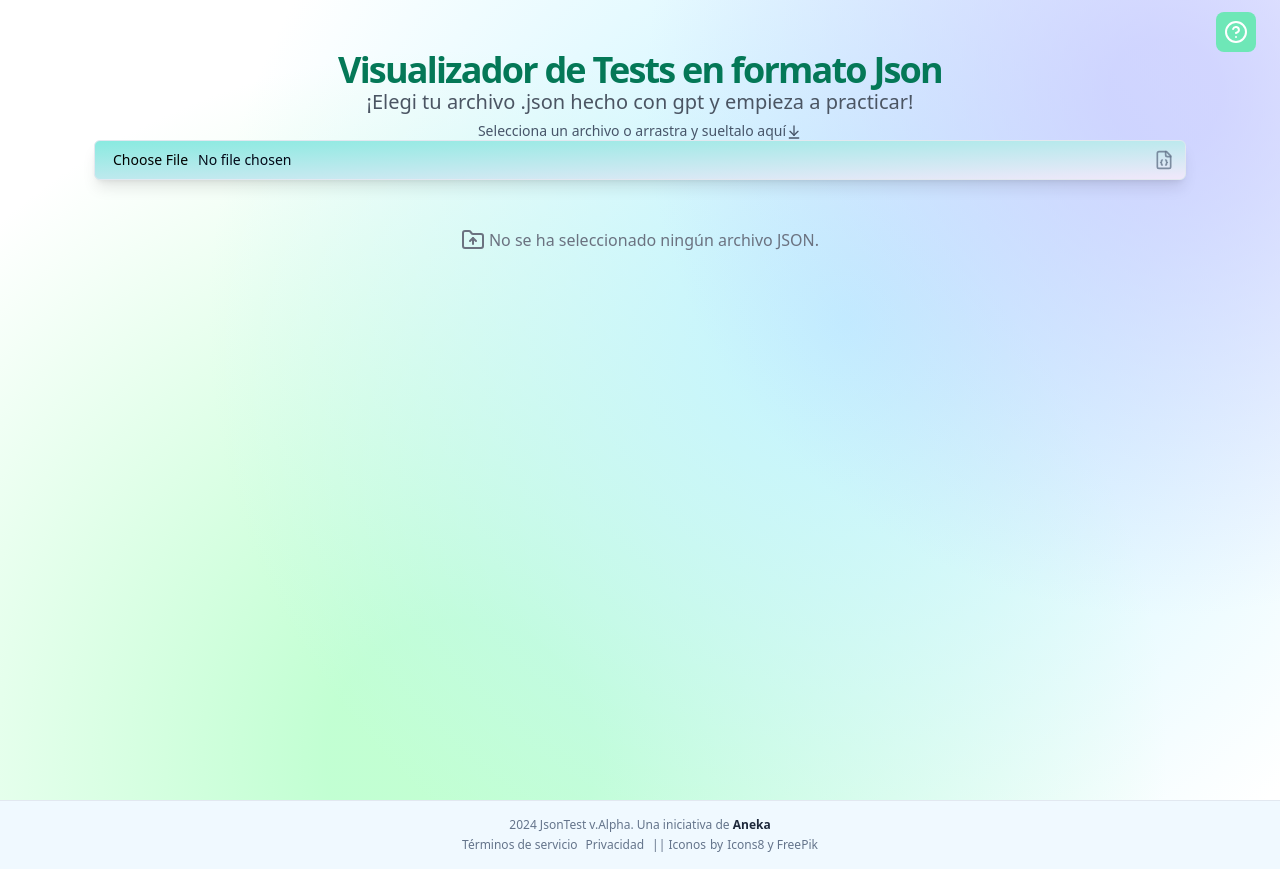
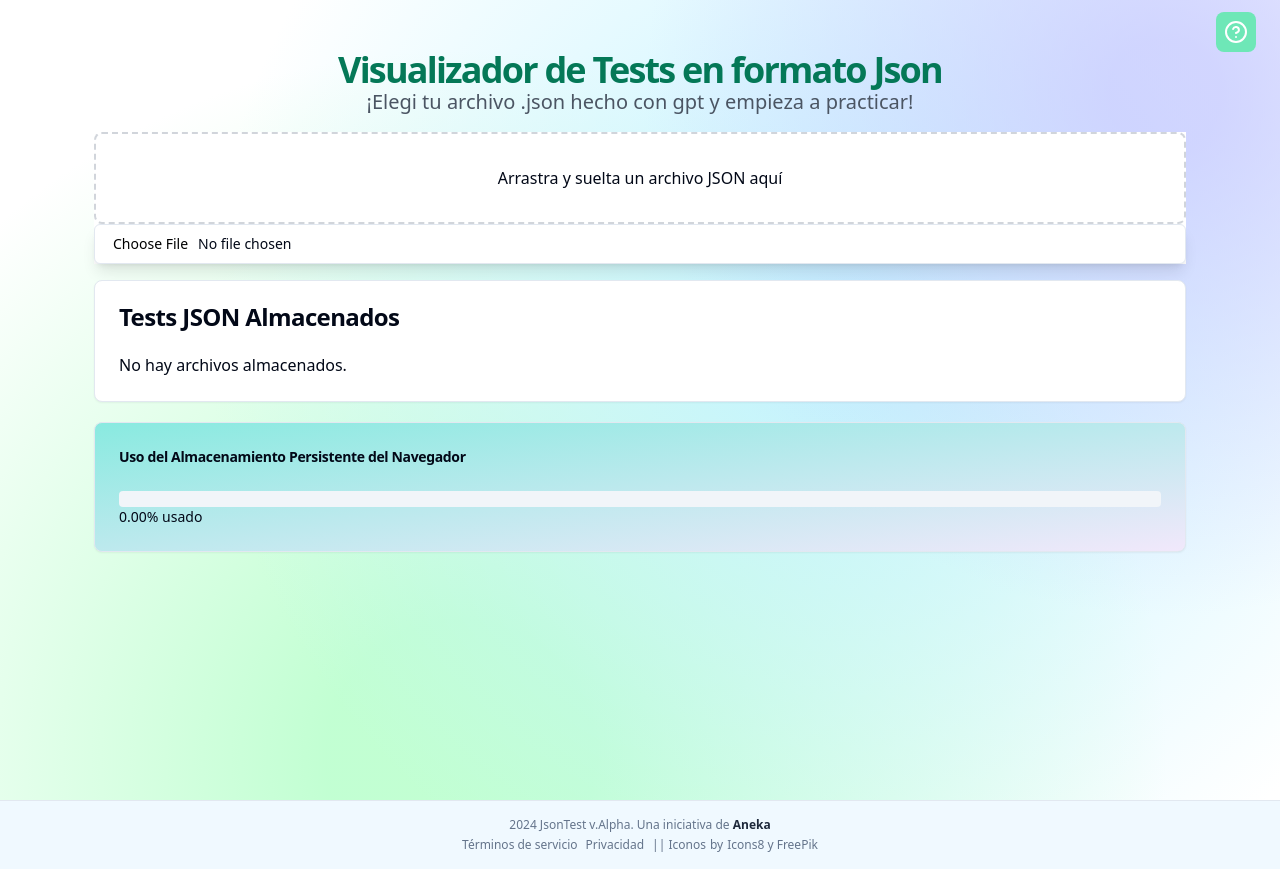
Before and after one commit to fitoji/json-view, a React (Vite) app: page / in a window 1280 px wide. Built offline with nearby package versions, Linux system fonts and the light colour scheme.

Commit message:
add storageusage, storedfiles, etc...

```diff
--- a/src/components/Docs.jsx
+++ b/src/components/Docs.jsx
@@ -107,12 +107,13 @@ export default function Docs() {
         <AccordionTrigger>Modo de uso</AccordionTrigger>
         <AccordionContent>
         <ol className="list-decimal pl-5">
-            <li>Carga tu archivo JSON de cuestionarios.</li>
-            <li>La aplicación convertirá automáticamente el JSON en un test interactivo.</li>
+            <li>Carga tu archivos JSON de cuestionarios (puedes seleccionarlos uno a uno o arrastrarlos y soltarlos).</li>
+            <li>En un componente se mostrarán los tests guardados correctamente.</li>
+            <li>Clickea en VER y  <strong>¡empieza a practicar!</strong></li>
             <li>Comienza a responder las preguntas una por una.</li>
             <li>Recibe retroalimentación inmediata sobre tus respuestas.</li>
             <li>Al finalizar el test, tendrás la opción de repasar tus errores.</li>
-          </ol>
+        </ol>
         </AccordionContent>
       </AccordionItem>
       <AccordionItem value="item-4">
@@ -123,6 +124,7 @@ export default function Docs() {
             <li><strong>Orden Aleatorio de opciones:</strong> Las opciones a,b,c,d irán cambiando aleatoriamente, se mantiene referencia para aquellas respuestas que digan a y b son ciertas por ejemplo.</li>
             <li><strong>Retroalimentación Inmediata:</strong> Recibe información sobre cada respuesta a medida que avanzas en el test.</li>
             <li><strong>Repaso de Errores:</strong> Una vez finalizado el test, puedes repasar las preguntas que respondiste incorrectamente.</li>
+            <li><strong>Almacenamiento en Local:</strong> Podrás almacenar cientos de Test en la memoria local de tu Navegador, tus cuestionarios están solo en tu Navegador y solo tu tendrás acceso.</li>
           </ul>
         </AccordionContent>
       </AccordionItem>
--- /dev/null
+++ b/src/components/FileDropZone.jsx
@@ -0,0 +1,100 @@
+import React, { useState } from 'react'
+import { Input } from './ui/input'
+
+export default function FileDropZone({ onFileDrop }) {
+  const [isDragging, setIsDragging] = useState(false)
+
+  const handleDragOver = (e) => {
+    e.preventDefault()
+    setIsDragging(true)
+  }
+
+  const handleDragLeave = () => {
+    setIsDragging(false)
+  }
+
+  const handleDrop = (e) => {
+    e.preventDefault()
+    setIsDragging(false)
+    const file = e.dataTransfer.files[0]
+    if (file && file.type === 'application/json') {
+      const reader = new FileReader()
+      reader.onload = (event) => {
+        try {
+          const jsonContent = JSON.parse(event.target.result)
+          onFileDrop(file.name, jsonContent)
+        } catch (error) {
+          console.error('Error parsing JSON:', error)
+        }
+      }
+      reader.readAsText(file)
+    }
+  }
+
+  const [jsonData, setJsonData] = useState(null)
+  const [isLoading, setIsLoading] = useState(false)
+  const [fileName, setFileName] = useState("")
+
+
+  const handleFileUpload = (e) => {
+    const file = e.target.files[0]
+
+    if (file) {
+      setIsLoading(true)
+      setJsonData(null) // Limpiar datos anteriores
+      setFileName(file.name)
+
+      const reader = new FileReader()
+      reader.onload = (event) => {
+        try {
+          const jsonContent = JSON.parse(event.target.result)
+          setJsonData(jsonContent)
+          onFileDrop(file.name, jsonContent)
+
+
+
+        } catch (error) {
+          console.error('Error al parsear el JSON:', error)
+
+        } finally {
+
+          setIsLoading(false)
+        }
+      }
+      reader.readAsText(file)
+    } else {
+      setFileName("")
+      setJsonData(null)
+    }
+
+  }
+
+
+
+  return (
+    <div className="bg-white hover:bg-emerald-100">
+<div
+      onDragOver={handleDragOver}
+      onDragLeave={handleDragLeave}
+      onDrop={handleDrop}
+      className={`border-2 border-dashed rounded-lg p-8 text-center ${
+        isDragging ? 'border-blue-500 bg-blue-50' : 'border-gray-300'
+      }`}
+    >
+
+      {isDragging ? 'Suelta el archivo aquí' : 'Arrastra y suelta un archivo JSON aquí'}
+
+    </div>
+    <Input
+    id="fileInput"
+    type="file"
+    accept=".json"
+    onChange={handleFileUpload}
+    className="shadow-lg
+hover:bg-emerald-100 transition-colors"
+
+  />
+    </div>
+
+  )
+}
--- /dev/null
+++ b/src/components/FileViewer.jsx
@@ -0,0 +1,14 @@
+import React, { useState, useEffect } from 'react'
+import Test from './quiz/Test'
+
+export default function FileViewer({ content }) {
+
+    useEffect(() => { // {{ edit_2 }}
+        console.log(content)
+
+      }, [content]); // {{ edit_2 }}
+
+    return (
+          <Test data={content} />
+  )
+}
--- /dev/null
+++ b/src/components/StorageUsage.jsx
@@ -0,0 +1,18 @@
+import React from 'react'
+import { Card, CardContent, CardHeader, CardTitle } from "../components/ui/card"
+import { Progress } from "../components/ui/progress"
+
+export default function StorageUsage({ usage }) {
+  return (
+    <Card className="text-sm mt-5 bg-[#89eae0] bg-gradient-to-br from-[#89eae0] to-[#f1e8fb]
+    hover:bg-gradient-to-br">
+      <CardHeader>
+        <CardTitle className="text-sm">Uso del Almacenamiento Persistente del Navegador</CardTitle>
+      </CardHeader>
+      <CardContent>
+        <Progress value={usage} className="w-full" />
+        <p className="">{usage.toFixed(2)}% usado</p>
+      </CardContent>
+    </Card>
+  )
+}
--- /dev/null
+++ b/src/components/StoredFiles.jsx
@@ -0,0 +1,50 @@
+import React from 'react'
+import { Card, CardContent, CardHeader, CardTitle } from "@/components/ui/card"
+import { Button } from "@/components/ui/button"
+import { SquarePlay, Trash2 } from 'lucide-react'
+import { Separator } from './ui/separator'
+
+export default function StoredFiles({ files, onSelect, onDelete, setTituloOff }) {
+  const fileEntries = Object.entries(files)
+
+  return (
+    <Card>
+      <CardHeader>
+        <CardTitle className="flex justify-center md:justify-start">Tests JSON Almacenados</CardTitle>
+      </CardHeader>
+      <CardContent className="flex flex-col">
+        {fileEntries.length === 0 ? (
+          <p>No hay archivos almacenados.</p>
+        ) : (
+          fileEntries.map(([fileName]) => (
+            <div key={fileName} className="flex justify-between flex-col md:flex-row items-center mb-2 border-dotted border-2 border-slate-200">
+              <span className="">{fileName}</span>
+
+                  <div className="flex flex-row items-center mx-2">
+                    <Button onClick={() => {
+                      onSelect(fileName);
+                      setTituloOff(false)
+                      window.scrollTo({ top: 0, behavior: 'smooth' });
+                      }} className="rounded-xl bg-sky-500 mr-2 text-base font-bold text-white transition duration-200 hover:bg-sky-400 active:bg-green-100">
+                      <SquarePlay />
+                        <span className="hidden md:inline">
+                        Ver
+                        </span>
+                      </Button>
+                    <Button onClick={() => onDelete(fileName)} variant="destructive">
+                      <Trash2 />
+                      <span className="hidden md:inline">
+                      Eliminar
+                        </span>
+
+                      </Button>
+                  </div>
+
+              </div>
+
+          ))
+        )}
+      </CardContent>
+    </Card>
+  )
+}
--- a/src/components/login/Landing.jsx
+++ b/src/components/login/Landing.jsx
@@ -1,13 +1,56 @@
-import React, { useState } from 'react'
+import React, { useState, useEffect } from 'react'
 import { DataProvider } from '../context/DataContext'
 import V0json from '../quiz/V0json'
 import { CircleHelp } from 'lucide-react'
 import { Link } from 'react-router-dom'
 
+import { Card, CardContent, CardHeader, CardTitle } from "@/components/ui/card"
+import { Button } from "@/components/ui/button"
+import { Progress } from "@/components/ui/progress"
+import FileDropZone from '../FileDropZone'
+import StoredFiles from '../StoredFiles'
+import StorageUsage from '../StorageUsage'
+import FileViewer from '../FileViewer'
+
 // Componente de carga
 const LoadingFallback = () => <div>Cargando...</div>
 
 export default function Landing() {
+  const [files, setFiles] = useState({})
+  const [selectedFile, setSelectedFile] = useState(null)
+  const [storageUsage, setStorageUsage] = useState(0)
+
+  useEffect(() => {
+    const storedFiles = JSON.parse(localStorage.getItem('jsonFiles') || '{}')
+    setFiles(storedFiles)
+    updateStorageUsage()
+  }, [])
+  const updateStorageUsage = () => {
+    const totalSpace = 5 * 1024 * 1024 // 5MB (ejemplo de límite)
+    const usedSpace = new Blob([JSON.stringify(localStorage)]).size
+    setStorageUsage((usedSpace / totalSpace) * 100)
+  }
+  const handleFileDrop = (fileName, content) => {
+    const updatedFiles = { ...files, [fileName]: content }
+    setFiles(updatedFiles)
+    localStorage.setItem('jsonFiles', JSON.stringify(updatedFiles))
+    updateStorageUsage()
+  }
+
+  const handleFileSelect = (fileName) => {
+    setSelectedFile(files[fileName])
+  }
+
+  const handleFileDelete = (fileName) => {
+    const updatedFiles = { ...files }
+    delete updatedFiles[fileName]
+    setFiles(updatedFiles)
+    localStorage.setItem('jsonFiles', JSON.stringify(updatedFiles))
+    updateStorageUsage()
+    if (selectedFile === files[fileName]) {
+      setSelectedFile(null)
+    }
+  }
   const [tituloOff,setTituloOff] = useState(true)
 
   return (
@@ -34,10 +77,19 @@ export default function Landing() {
         }
         </div>
         <DataProvider>
-          <V0json  setTituloOff={setTituloOff} />
-        </DataProvider>
+          {/* <V0json  setTituloOff={setTituloOff} /> */}
 
 
+        <div className="container mx-auto p-4">
+          {/* <h1 className="text-2xl font-bold mb-4">Almacenamiento de Archivos JSON</h1> */}
+          {selectedFile && <FileViewer content={selectedFile} />}
+          <FileDropZone onFileDrop={handleFileDrop} />
+          <div className="mt-4">
+            <StoredFiles files={files || {}} onSelect={handleFileSelect} onDelete={handleFileDelete} setTituloOff={setTituloOff}/>
+          </div>
+          <StorageUsage usage={storageUsage} />
+        </div>
+        </DataProvider>
       </main>
     </div>
   )
--- a/src/components/quiz/Test.jsx
+++ b/src/components/quiz/Test.jsx
@@ -19,7 +19,13 @@ import Temporizador from '../Temporizador'
 
 
 const Test = ({data}) => {
-
+  useEffect(() => { // {{ edit_1 }}
+    reset()
+    setNPreguntas(data.length); // Actualiza el número de preguntas cuando cambia data
+    const newQuestions = preguntasAleatorias(data.length, data, preguntaAleatoria);
+    setQuestions(newQuestions); // Actualiza las preguntas aleatorias
+    setQuestion(newQuestions[0]); // Establece la primera pregunta
+  }, [data]);
   //menu modal
   const [open, setOpen] = useState(false)
   const [openAlert, setOpenAlert] = useState(false)
```
